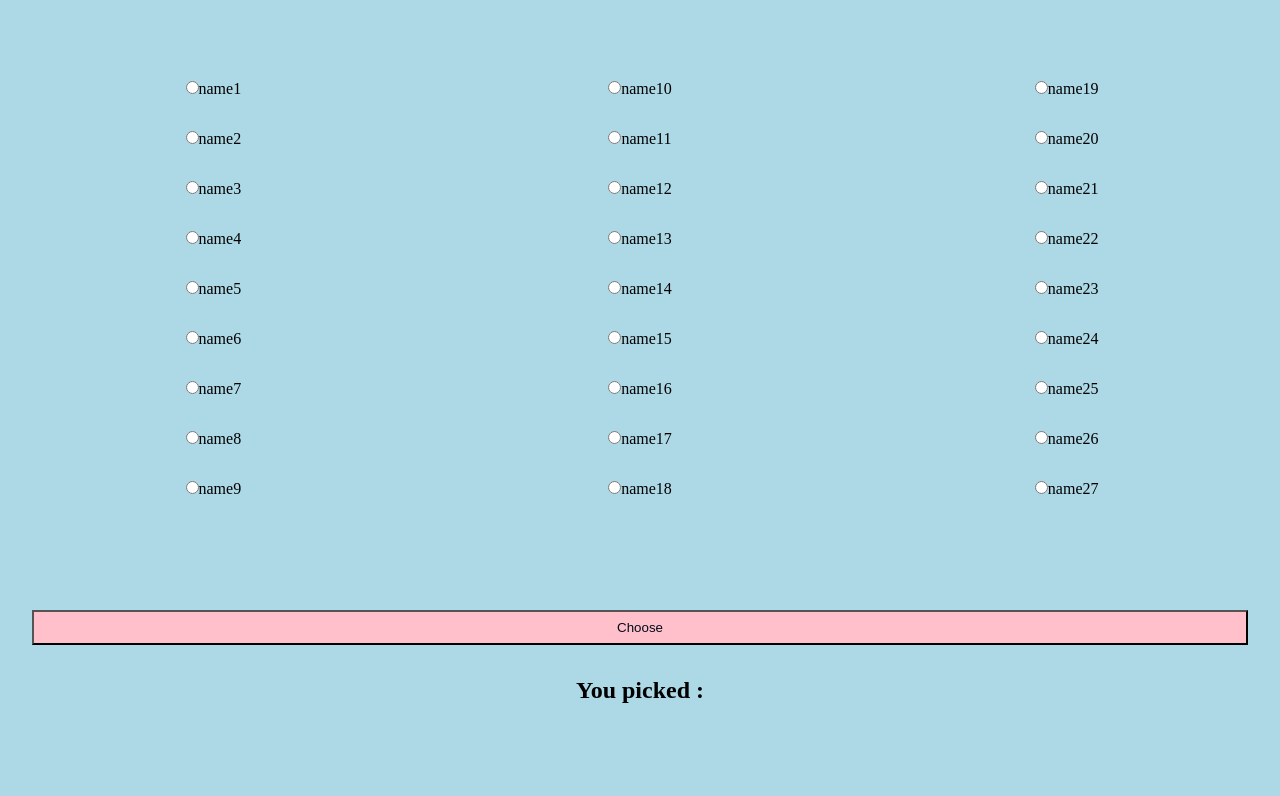
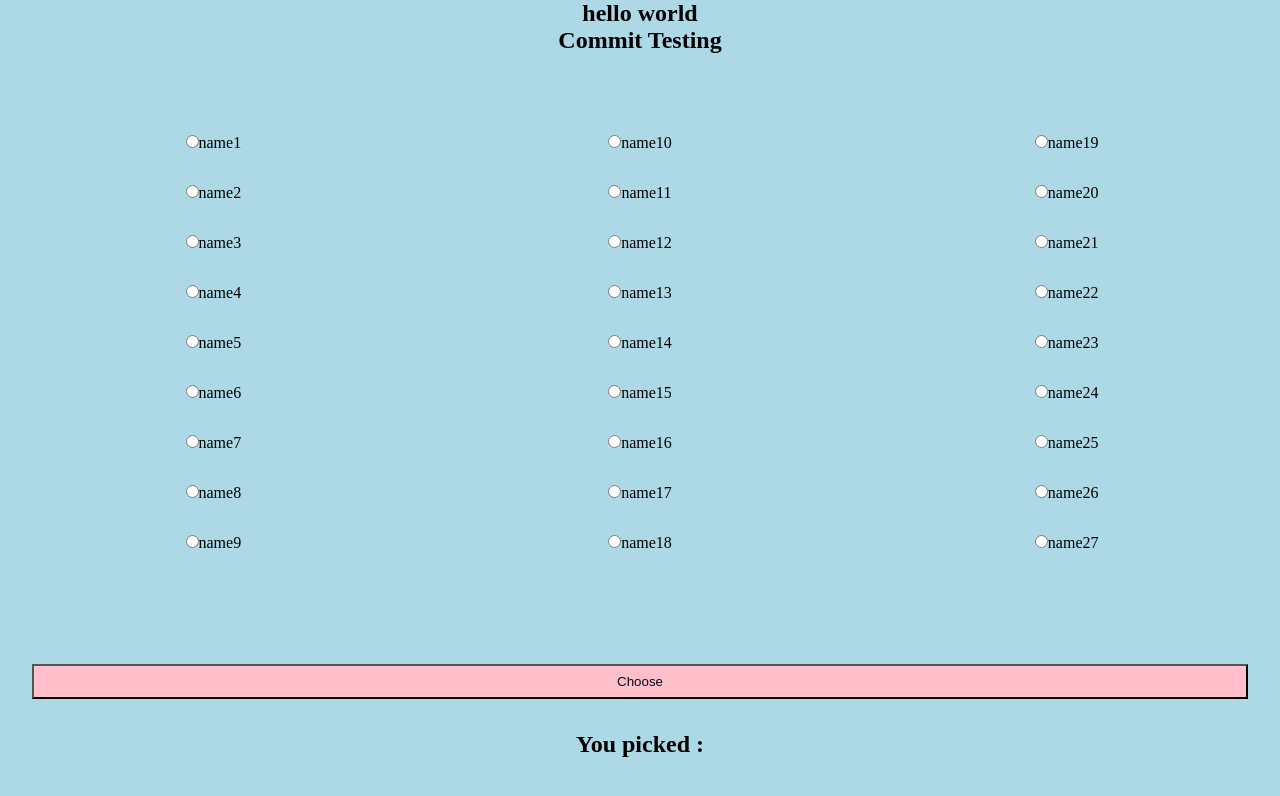
Before and after one commit to BXS-Archipelago/Xmas-Gifts, a plain HTML site: page index.html in a window 1280 px wide. Drawn offline with Linux system fonts and the light colour scheme.

Commit message:
test commit

```diff
--- a/index.html
+++ b/index.html
@@ -14,6 +14,8 @@
     </header>
 
     <section>
+      <h1>hello world</h1>
+      <h2>Commit Testing</h2>
       <div class="names">
         <div class="name-container">
           <label class="namecheck" for=""
```
